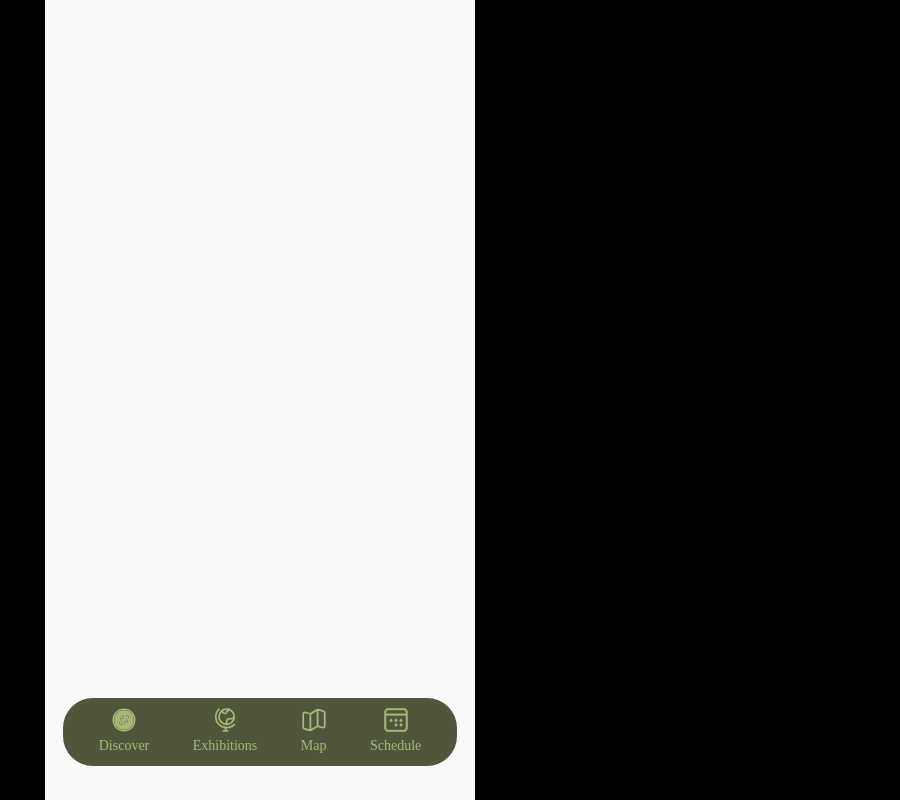
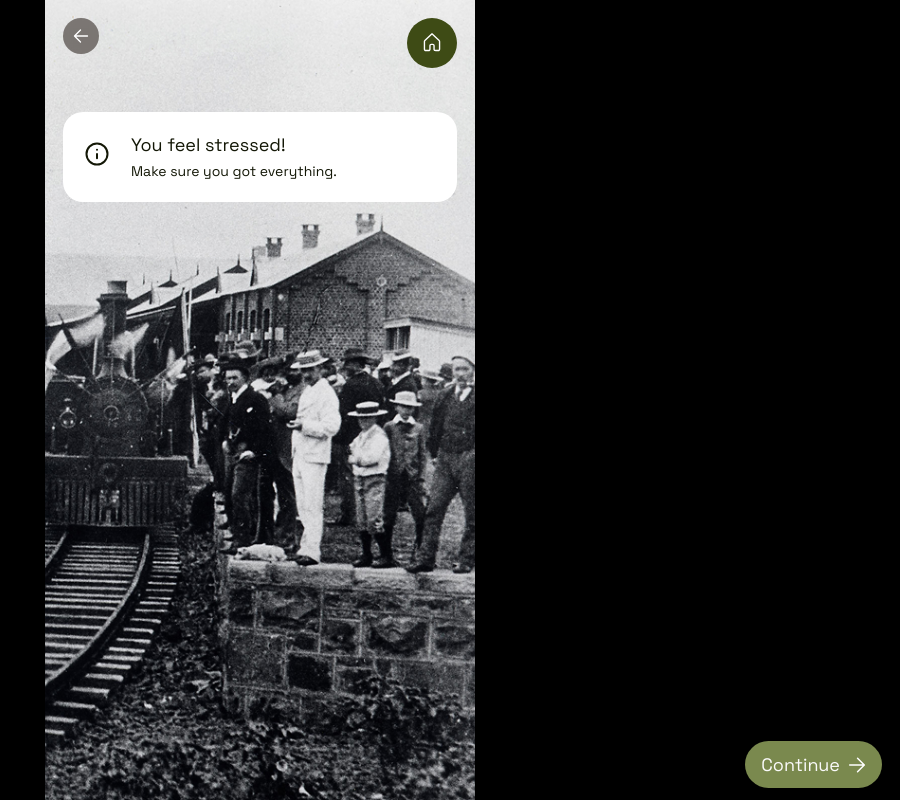
Before and after one commit to Flex-Wrap/nhm-app, a React (Vite) app: page /nhm-app/safariPages/notification/1 in a window 1280 px wide. Shown: the whole page, without its empty margins (380-1280 px from the left). Built offline with nearby package versions, Linux system fonts and the light colour scheme; a web font is replaced by a local one.

Commit message:
connected the scenes (still missing some)

```diff
--- a/src/App.tsx
+++ b/src/App.tsx
@@ -19,6 +19,9 @@ import SliderPage from "./pages/safariPages/SliderPageSafari1";
 import CheckboxPage from "./pages/safariPages/CheckboxPage";
 import PollPage from "./pages/safariPages/PollPage";
 import PollResultsPage from "./pages/safariPages/PollResultsPage";
+import BasicScene from "./pages/safariPages/BasicScene";
+import NotificationScene from "./pages/safariPages/NotificationScene";
+import SliderPageEnd from "./pages/safariPages/SliderPageSafari2";
 
 const discoverRoutes = [
   "/",
@@ -31,8 +34,15 @@ const discoverRoutes = [
 export function App() {
   const location = useLocation();
 
-  const hideNavbarRoutes = ["/safariPages/slider", "/safariPages/checkbox", "/safariPages/poll", "/safariPages/poll-results"];
-  const shouldHideNavbar = hideNavbarRoutes.includes(location.pathname);
+  const shouldHideNavbar =
+    [
+      "/safariPages/slider",
+      "/safariPages/checkbox",
+      "/safariPages/poll",
+      "/safariPages/poll-results",
+    ].some((path) => location.pathname.startsWith(path)) ||
+    location.pathname.startsWith("/safariPages/scene") ||
+    location.pathname.startsWith("/safariPages/notification");
 
   useEffect(() => {
     const pathname = location.pathname;
@@ -70,6 +80,9 @@ export function App() {
         <Route path="/safariPages/checkbox" element={<CheckboxPage />} />
         <Route path="/safariPages/poll" element={<PollPage />} />
         <Route path="/safariPages/poll-results" element={<PollResultsPage />} />
+        <Route path="/safariPages/scene/:id" element={<BasicScene />} />
+        <Route path="/safariPages/notification/:id" element={<NotificationScene />} />
+        <Route path="/safariPages/sliderEnd" element={<SliderPageEnd />} />
       </Routes>
     </>
   );
--- a/src/components/SliderButton.tsx
+++ b/src/components/SliderButton.tsx
@@ -1,18 +1,38 @@
-import { useState } from 'react';
-import './SliderButton.css';
+import { useEffect, useState } from "react";
+import "./SliderButton.css";
+import { useNavigate } from "react-router-dom";
 
-const SliderButton = () => {
+interface SliderButtonProps {
+  buttonText: string;
+  nextPage: string;
+}
+
+const SliderButton: React.FC<SliderButtonProps> = ({ buttonText, nextPage }) => {
   const [active, setActive] = useState(false);
+  const navigate = useNavigate();
 
   const handleClick = () => {
-    setActive(!active);
+    setActive(true);
   };
 
+  useEffect(() => {
+    if (active) {
+      const timeout = setTimeout(() => {
+        navigate(nextPage);
+      }, 500);
+
+      return () => clearTimeout(timeout);
+    }
+  }, [active, navigate]);
+
   return (
-    <div className={`slider-container ${active ? 'active' : ''}`} onClick={handleClick}>
+    <div
+      className={`slider-container ${active ? "active" : ""}`}
+      onClick={handleClick}
+    >
       <div className="slider-bg">
-        {!active && <div className="arrows">{'>>>'}</div>}
-        <div className="go-button">{'GO'}</div>
+        {!active && <div className="arrows">{">>>"}</div>}
+        <div className="go-button">{buttonText}</div>
       </div>
     </div>
   );
--- /dev/null
+++ b/src/pages/safariPages/BasicScene.tsx
@@ -0,0 +1,39 @@
+import { useNavigate, useParams } from "react-router-dom";
+import { BackButton } from "../../components/BackButton";
+import { HomeButton } from "../../components/HomeButton";
+import TextBox from "../../components/TextBox";
+import { scenes } from "../../data/SafariScenes";
+import { ContinueButton } from "../../components/ContinueButton";
+
+
+const BasicScene: React.FC = () => {
+  const { id } = useParams<{id: string}>();
+  const navigate = useNavigate();
+  const sceneId = parseInt(id || "1", 10);
+  const scene = scenes.find((s) => s.id === sceneId);
+
+  if (!scene) {
+    return <div>Scene not found.</div>;
+  }
+
+  return (
+    <div className="basic-scene" style={{
+            backgroundImage: `url(${scene.image})`,
+            backgroundSize: "cover",
+            backgroundPosition: "top",
+            height: "100vh",
+            width: "100%",
+          }}>
+      <div className="top-buttons">
+        <BackButton to={scene.previousPage} />
+        <HomeButton to="/" />
+      </div>
+      <div className="content">
+        <TextBox text={scene.text}></TextBox>
+        <ContinueButton to={scene.nextPage} text={scene.buttonText}/>
+      </div>
+    </div>
+  );
+};
+
+export default BasicScene;
--- a/src/pages/safariPages/CheckboxPage.tsx
+++ b/src/pages/safariPages/CheckboxPage.tsx
@@ -28,7 +28,7 @@ const CheckboxPage: React.FC = () => {
       <div className="content">
         <OverlayContainer visibleOverlays={visibleOverlays} />
         <CheckboxesContainer toggleOverlay={toggleOverlay} />
-        <ContinueButton text="Continue"/>
+        <ContinueButton text="Continue" to="/safariPages/scene/3"/>
       </div>
     </div>
   );
--- /dev/null
+++ b/src/pages/safariPages/NotificationScene.tsx
@@ -0,0 +1,45 @@
+import { useNavigate, useParams } from "react-router-dom";
+import { BackButton } from "../../components/BackButton";
+import { HomeButton } from "../../components/HomeButton";
+import { notifications } from "../../data/SafariNotifications";
+import { Notification } from "../../components/Notification";
+import InfoIcon from "../../assets/info.svg?react";
+import { ContinueButton } from "../../components/ContinueButton";
+
+const NotificationScene: React.FC = () => {
+  const { id } = useParams<{ id: string }>();
+  const navigate = useNavigate();
+  const notificationId = parseInt(id || "1", 10);
+  const notifScene = notifications.find((n) => n.id === notificationId);
+
+  if (!notifScene) {
+    return <div>Scene not found.</div>;
+  }
+  return (
+    <div
+      className="notification-scene"
+      style={{
+        backgroundImage: `url(${notifScene.image})`,
+        backgroundSize: "cover",
+        backgroundPosition: "top",
+        height: "100vh",
+        width: "100%",
+      }}
+    >
+      <div className="top-buttons">
+        <BackButton to={notifScene.previousPage} />
+        <HomeButton to="/" />
+      </div>
+      <div className="content">
+        <Notification
+          icon={<InfoIcon />}
+          heading={notifScene.header}
+          description={notifScene.text}
+        />
+        <ContinueButton to={notifScene.nextPage} text={notifScene.buttonText}/>
+      </div>
+    </div>
+  );
+};
+
+export default NotificationScene;
--- a/src/pages/safariPages/PollResultsPage.tsx
+++ b/src/pages/safariPages/PollResultsPage.tsx
@@ -18,7 +18,7 @@ const PollResultsPage: React.FC = () => {
           <VisitorOpinion />
         </TextBox>
       </div>
-      <ContinueButton text="Continue"/>
+      <ContinueButton text="Continue" to="/safariPages/notification/3"/>
     </div>
   );
 };
--- a/src/pages/safariPages/SliderPageSafari1.css
+++ b/src/pages/safariPages/SliderPageSafari1.css
@@ -1,5 +1,12 @@
 .slider-page {
     background-image: url('../../assets/slider-zebra.jpg');
+    background-position: center center;
+    background-size: cover;
+    height: 100vh;
+}
+
+.slider-page-end {
+    background-image: url('../../assets/sliderEnd-bg.jpg');
     background-position: center center;
     background-size: cover;
     height: 100vh;
--- a/src/pages/safariPages/SliderPageSafari1.tsx
+++ b/src/pages/safariPages/SliderPageSafari1.tsx
@@ -23,7 +23,7 @@ const SliderPage = () => {
           <p className="big-text">AFRICA</p>
         </div>
       </div>
-      <SliderButton />
+      <SliderButton buttonText="GO" nextPage="/safariPages/scene/1"/>
     </div>
   );
 };
--- /dev/null
+++ b/src/pages/safariPages/SliderPageSafari2.tsx
@@ -0,0 +1,23 @@
+import { BackButton } from "../../components/BackButton.tsx";
+import "../safariPages/SliderPageSafari1.css";
+import SliderButton from "../../components/SliderButton.tsx";
+import { HomeButton } from "../../components/HomeButton.tsx";
+
+const SliderPageEnd = () => {
+  return (
+    <div className="slider-page-end">
+      <div className="top-buttons">
+        <BackButton />
+        <HomeButton to="/" />
+      </div>
+      <div className="content">
+        <div className="header" style={{color: "white"}}>
+          <h1>Was there ever a right path— or just the illusion of one?</h1>
+        </div>
+      </div>
+      <SliderButton buttonText="END" nextPage="/safariPages/extra"/>
+    </div>
+  );
+};
+
+export default SliderPageEnd;
```
Also changed, not shown: src/data/SafariScenes.ts (+16 -0 lines), src/assets/scene5-bg.jpg (added), src/assets/sliderEnd-bg.jpg (added).
